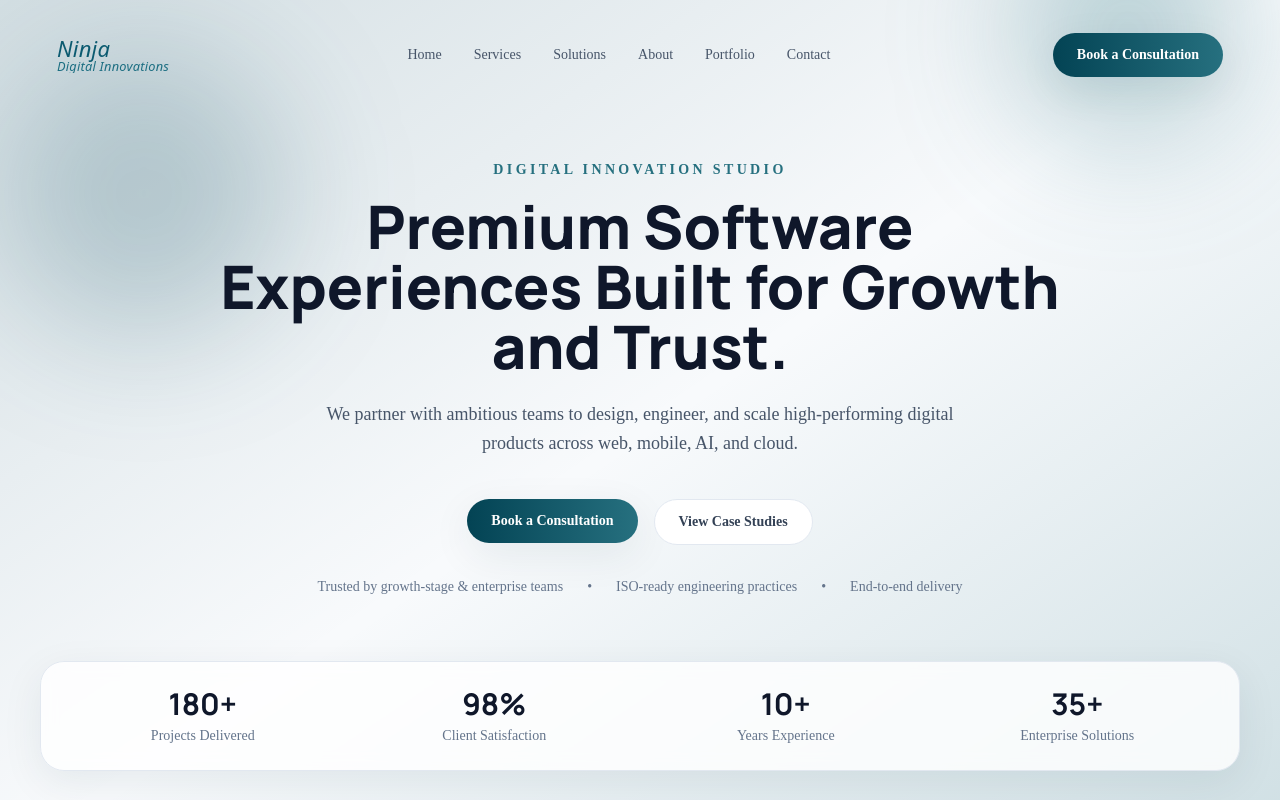
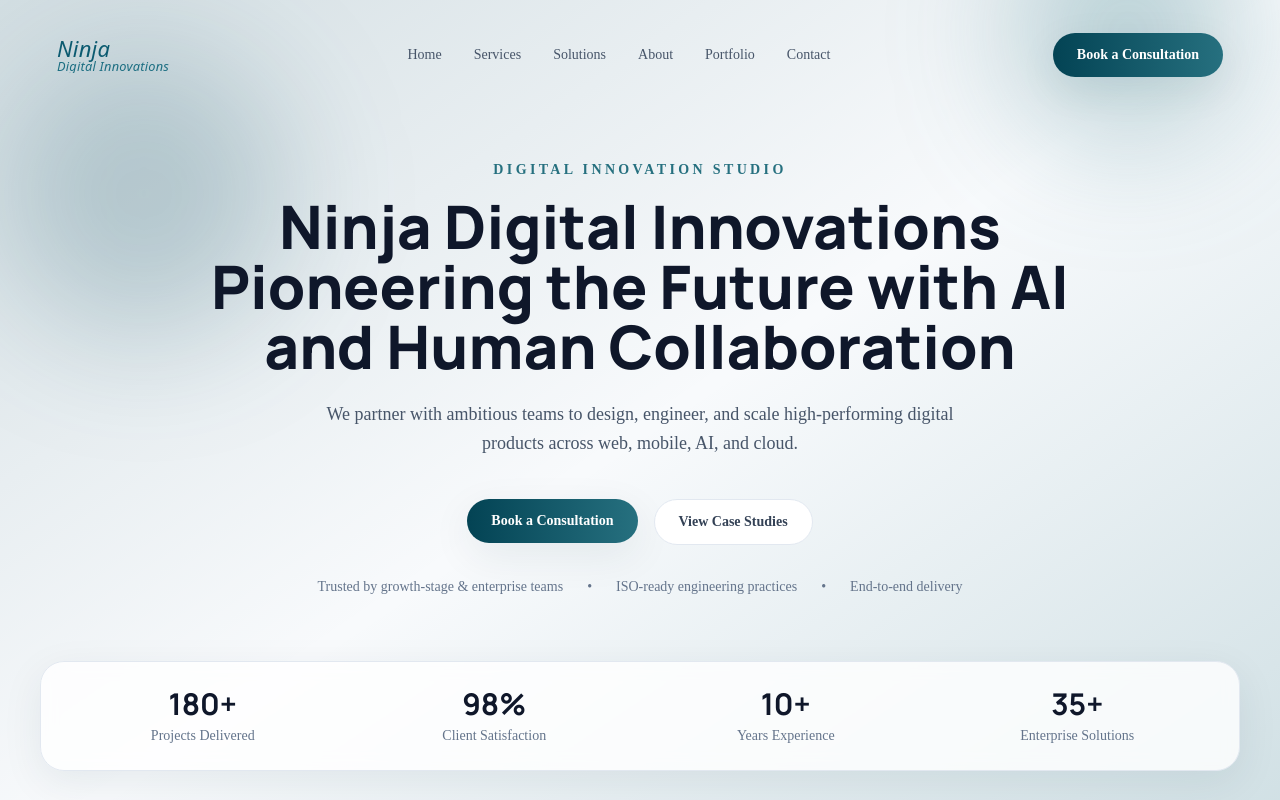
Before and after one commit to masudndiuiux-maker/ninja-digital-innovations, a Next.js app: page / in a window 1280 px wide. Shown: the top 800 px of the page. Built offline with nearby package versions, Linux system fonts and the light colour scheme.

Commit message:
Update hero headline copy

```diff
--- a/components/sections/HeroSection.tsx
+++ b/components/sections/HeroSection.tsx
@@ -24,7 +24,9 @@ export function HeroSection() {
         <motion.div initial={{ opacity: 0, y: 28 }} animate={{ opacity: 1, y: 0 }} transition={{ duration: 0.8 }} className="mx-auto max-w-4xl text-center">
           <p className="mb-4 text-sm font-semibold uppercase tracking-[0.24em] text-brand-400">Digital Innovation Studio</p>
           <h1 className="font-display text-4xl font-extrabold leading-tight text-slate-900 md:text-6xl">
-            Premium Software Experiences Built for Growth and Trust.
+            Ninja Digital Innovations
+            <br />
+            Pioneering the Future with AI and Human Collaboration
           </h1>
           <p className="mx-auto mt-6 max-w-2xl text-lg leading-relaxed text-slate-600">
             We partner with ambitious teams to design, engineer, and scale high-performing digital products across web, mobile, AI, and cloud.
```
